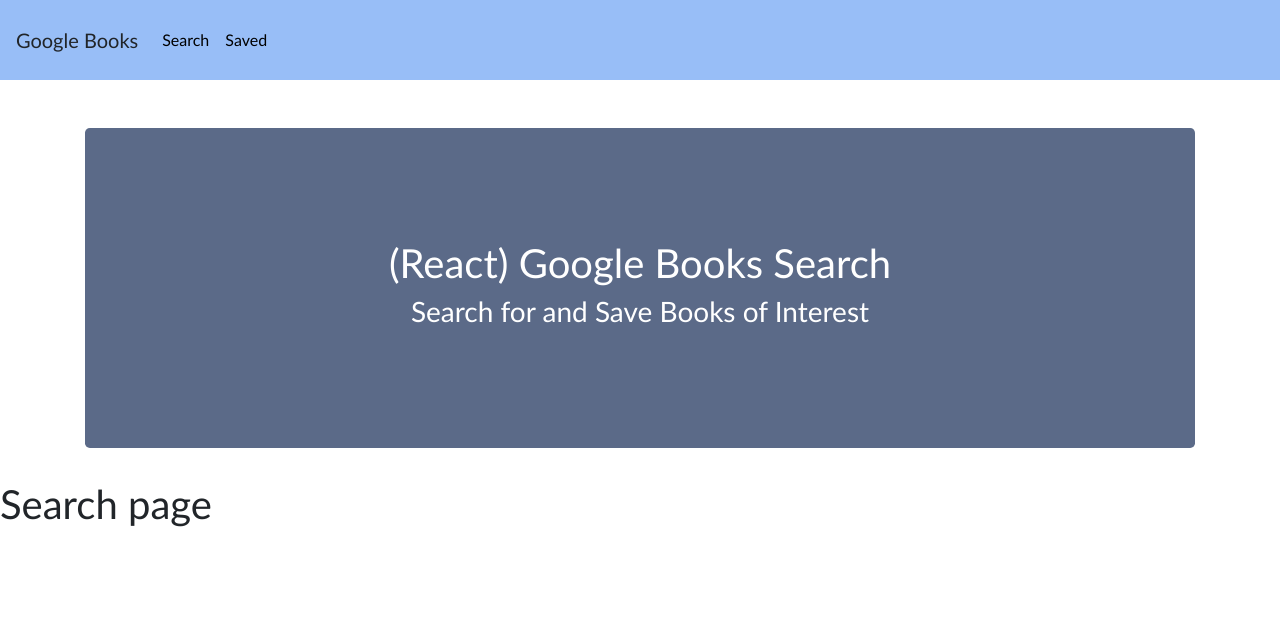
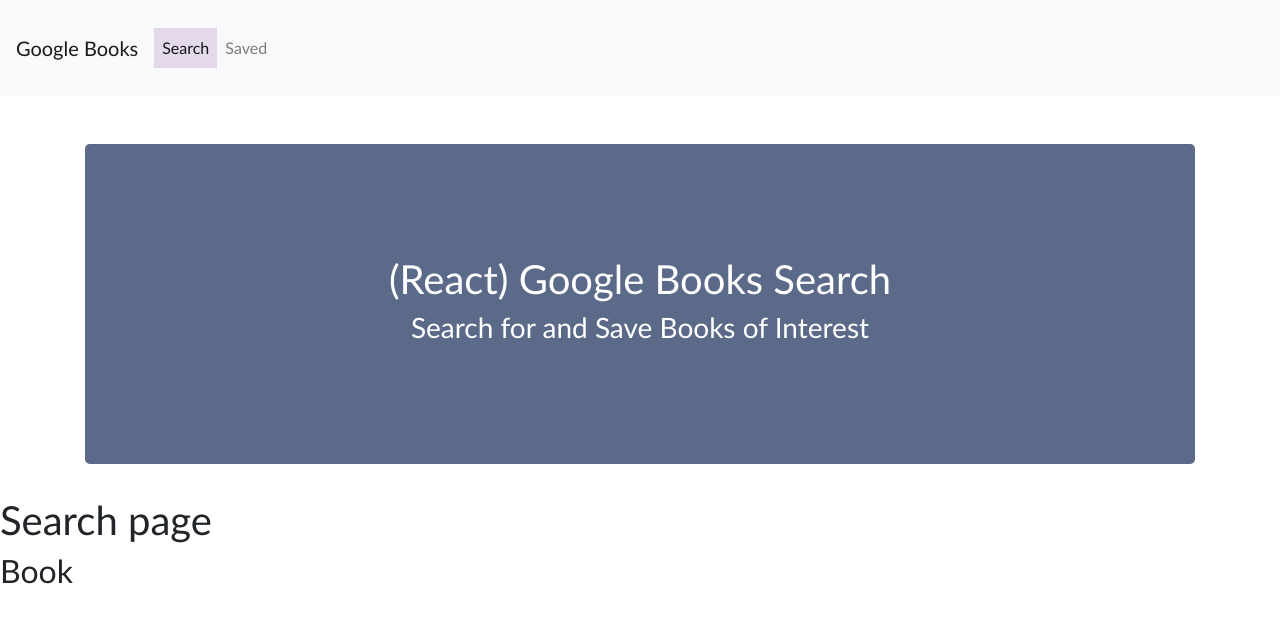
Before and after one commit to avscott562/book-search, a React (Create React App) app: page / in a window 1280 px wide. Shown: the top 622 px of the page. Built offline with nearby package versions, Linux system fonts and the light colour scheme.

Commit message:
add book component

```diff
--- /dev/null
+++ b/src/components/Book.js
@@ -0,0 +1,15 @@
+import React, { Component } from 'react';
+
+class Book extends Component {
+    state = {
+        title: "",
+        author: "",
+        summary: ""
+    }
+
+    render() {
+        return <h2>Book</h2>
+    }
+}
+
+export default Book;
--- a/src/components/Navbar.js
+++ b/src/components/Navbar.js
@@ -1,20 +1,27 @@
 import React from 'react';
+import { Link } from 'react-router-dom';
 import '../styles/navbar.css';
 
 function Navbar() {
 
     return(
-        <nav className = "navbar navbar-expand-md sticky-top">
-          <div className="navbar-brand">Google Books</div>
-          <div className="collapse navbar-collapse">
-          <ul className="navbar-nav">
-              <li className = "nav-item">
-                <a className="nav-link" href="/">Search</a>
-              </li>
-              <li className = "nav-item">
-                <a className="nav-link" href="/saved">Saved</a>
-              </li>
-            </ul>
+        <nav className = "navbar navbar-expand-md sticky-top navbar-light bg-light">
+
+          <Link className = "navbar-brand" to="/">Google Books</Link>
+
+          <div className = "collapse navbar-collapse">
+              <ul className = "nav navbar-nav">
+                  <li className = "nav-item">
+                      <Link
+                      className = {window.location.pathname === "/" ? "nav-link active" : "nav-link"}
+                      to = "/">Search</Link>
+                  </li>
+                  <li className = "nav-item">
+                      <Link
+                      className = {window.location.pathname === "/saved" ? "nav-link active" : "nav-link"}
+                      to = "/saved">Saved</Link>
+                  </li>
+              </ul>
           </div>
         </nav>
     )
--- a/src/pages/Saved.js
+++ b/src/pages/Saved.js
@@ -1,7 +1,20 @@
-import React from 'react';
+import React, { Component } from 'react';
+import Book from '../components/Book';
 
-function Saved() {
-    return <h1>Saved page</h1>
+class Saved extends Component {
+    state = {
+        savedBooks: []
+    }
+
+    render() {
+        return (
+            <div>
+                <h1>Saved page</h1>
+                <Book />
+            </div>
+        )
+    }
+
 }
 
 export default Saved;
--- a/src/pages/Search.js
+++ b/src/pages/Search.js
@@ -1,7 +1,21 @@
-import React from 'react';
+import React, { Component } from 'react';
+import Book from '../components/Book';
 
-function Search() {
-    return <h1>Search page</h1>
+class Search extends Component {
+    state = {
+        book: [],
+        search: ""
+    }
+
+    render() {
+        return (
+            <div>
+                <h1>Search page</h1>
+                <Book />
+            </div>
+        )
+    }
+
 }
 
 export default Search;
--- a/src/styles/navbar.css
+++ b/src/styles/navbar.css
@@ -1,8 +1,8 @@
 nav {
-    height: 10vh;
-    background-color: rgb(152, 190, 247);
+    height: 12vh;
+    /* background-color: rgb(152, 190, 247); */
   }
 
-  nav a {
-    color: black;
+  .active {
+    background-color: rgb(227, 217, 235);
   }
```
